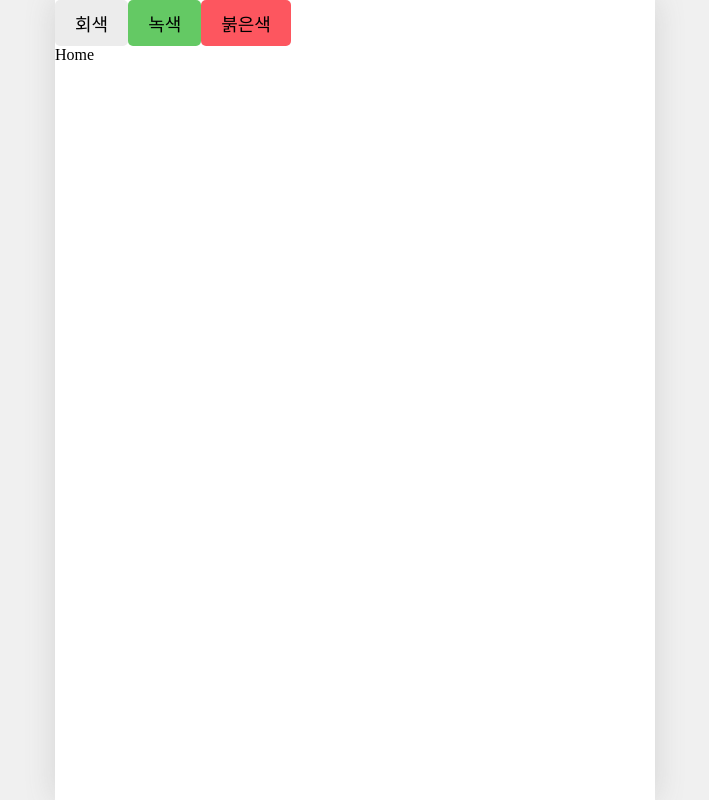
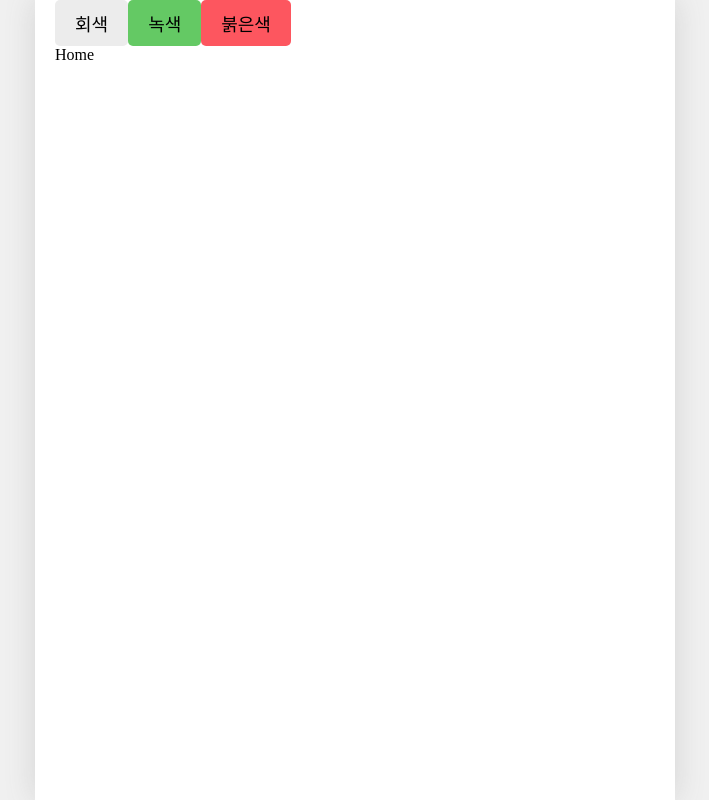
Before and after one commit to hxx-dev/emotional-diary, a React (Vite) app: page / in a window 1280 px wide. Shown: the whole page, without its empty margins (285-994 px from the left). Built offline with nearby package versions, Linux system fonts and the light colour scheme; a web font is replaced by a local one.

Commit message:
:art:Design: 좌우 padding 추가

```diff
--- a/src/index.css
+++ b/src/index.css
@@ -18,6 +18,7 @@ body {
   min-height: 100vh;
   height: 100%;
   box-shadow: rgba(100, 100, 100, 0.2) 0px 0px 29px 0px;
+  padding: 0px 20px;
 }
 
 body * {
```
